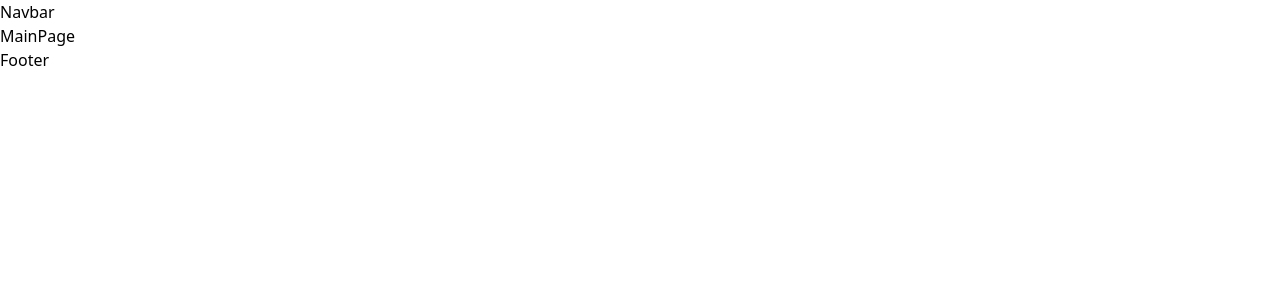
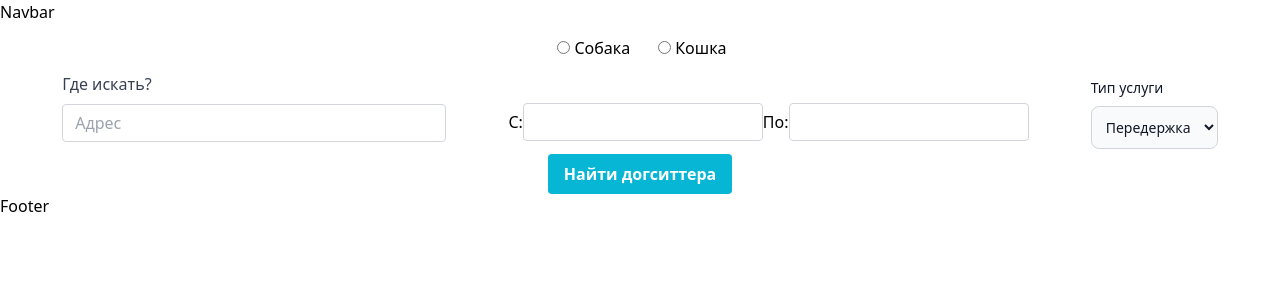
Before and after one commit to zemlyakovk/project-pets-vacation, a React (Create React App) app in the folder client/: page / in a window 1280 px wide. Shown: the top 300 px of the page. Built offline with nearby package versions, Linux system fonts and the light colour scheme.

Commit message:
done page

```diff
--- a/client/package.json
+++ b/client/package.json
@@ -10,9 +10,11 @@
     "@types/jest": "^27.5.2",
     "@types/node": "^16.11.43",
     "@types/react": "^18.0.15",
+    "@types/react-datepicker": "^4.4.2",
     "@types/react-dom": "^18.0.6",
     "axios": "^0.27.2",
     "react": "^18.2.0",
+    "react-datepicker": "^4.8.0",
     "react-dom": "^18.2.0",
     "react-redux": "^8.0.2",
     "react-router-dom": "^6.3.0",
--- a/client/src/pages/MainPage.tsx
+++ b/client/src/pages/MainPage.tsx
@@ -1,7 +1,93 @@
-import React from 'react'
+import React, { useState } from 'react'
+import { IMainPageState } from '../models/models';
+import "react-datepicker/dist/react-datepicker.css";
+import DatePicker from 'react-datepicker';
+
+//{radioValue: 'Собака',
+// textValue: '123',
+// dateFrom: Wed Jul 06 2022 00:00:00 GMT+0300 (Москва, стандартное время),
+// dateTo: Wed Jul 13 2022 00:00:00 GMT+0300 (Москва, стандартное время),
+// serviceType: 'Передержка'}
 
 export default function MainPage() {
+  const [valueInput, setValueInput] = useState<IMainPageState>({ radioValue: '', textValue: '', dateFrom: null, dateTo: null, serviceType: 'Передержка' });
+
+  const changeHandler = (event: React.ChangeEvent<HTMLInputElement>) => {
+    setValueInput({ ...valueInput, radioValue: event.target.value });
+  };
+
+  const changeTextHandler = (event: React.ChangeEvent<HTMLInputElement>) => {
+    setValueInput({ ...valueInput, textValue: event.target.value });
+  };
+
+  function submitHandler(e: React.FormEvent<HTMLFormElement>) {
+    e.preventDefault();
+    console.log(valueInput);
+  }
+
+  const handleChange = (event: any) => {
+    setValueInput({ ...valueInput, serviceType: event.target.value });
+  };
+
   return (
-    <div>MainPage</div>
+    <div className='container mx-auto'>
+      <form onSubmit={submitHandler}>
+
+        <div className='flex justify-center'>
+          <div className='m-3'>
+            <input className='m-1' type="radio" id="dog" name="type" value="Собака" checked={valueInput.radioValue === "Собака"} onChange={changeHandler} />
+            <label htmlFor="dog">Собака</label>
+          </div>
+          <div className='m-3'>
+            <input className='m-1' type="radio" id="cat" name="type" value="Кошка" checked={valueInput.radioValue === "Кошка"} onChange={changeHandler} />
+            <label htmlFor="cat">Кошка</label>
+          </div>
+        </div>
+
+        <div className='flex items-center justify-evenly'>
+          <div className="flex">
+            <div className="mb-3 xl:w-96">
+              <label htmlFor="exampleFormControlInput1" className="form-label inline-block mb-2 text-gray-700">Где искать?</label>
+              <input value={valueInput.textValue} onChange={changeTextHandler} type="text" className="form-control block w-full px-3  py-1.5 text-base font-normal  text-gray-700  bg-white bg-clip-padding border border-solid border-gray-300 rounded
+                transition ease-in-out m-0 focus:text-gray-700 focus:bg-white focus:border-blue-600 focus:outline-none" id="exampleFormControlInput1" placeholder="Адрес" />
+            </div>
+          </div>
+
+          <div className='flex justify-center max-w-xl h-5 items-baseline'>
+            <h1>С: </h1>
+            <DatePicker className='form-control block w-60 px-3  py-1.5 text-base font-normal  text-gray-700  bg-white bg-clip-padding border border-solid border-gray-300 rounded
+                          transition ease-in-out m-0 focus:text-gray-700 focus:bg-white focus:border-blue-600 focus:outline-none" id="exampleFormControlInput1'
+              selected={valueInput.dateFrom}
+              onChange={(date: Date) => setValueInput({ ...valueInput, dateFrom: date })}
+              selectsStart
+              startDate={valueInput.dateFrom}
+              endDate={valueInput.dateTo}
+            />
+            <h1>По: </h1>
+            <DatePicker className='form-control block w-60 px-3  py-1.5 text-base font-normal  text-gray-700  bg-white bg-clip-padding border border-solid border-gray-300 rounded
+                          transition ease-in-out m-0 focus:text-gray-700 focus:bg-white focus:border-blue-600 focus:outline-none" id="exampleFormControlInput1'
+              selected={valueInput.dateTo}
+              onChange={(date: Date) => setValueInput({ ...valueInput, dateTo: date })}
+              selectsEnd
+              startDate={valueInput.dateFrom}
+              endDate={valueInput.dateTo}
+              minDate={valueInput.dateFrom}
+            />
+          </div>
+
+          <div>
+            <label htmlFor="countries" className="block mb-2 text-sm font-medium text-gray-900 dark:text-gray-400 items-baseline">Тип услуги</label>
+            <select id="countries" value={valueInput.serviceType} onChange={handleChange} className="bg-gray-50 border border-gray-300 text-gray-900 text-sm rounded-lg focus:ring-blue-500 focus:border-blue-500 block w-50 p-2.5 dark:bg-gray-700 dark:border-gray-600 dark:placeholder-gray-400 dark:text-white dark:focus:ring-blue-500 dark:focus:border-blue-500">
+              <option value="Передержка">Передержка</option>
+              <option value="Выгул">Выгул</option>
+            </select>
+          </div>
+        </div>
+
+        <div className='flex justify-center'>
+          <button type='submit' className='bg-cyan-500 hover:bg-cyan-600 text-white font-bold py-2 px-4 rounded'>Найти догситтера</button>
+        </div>
+      </form>
+    </div>
   )
 }
```
Also changed, not shown: client/src/models/models.ts (+7 -0 lines), 1 other file (tests, documents, lock files or other folders).
